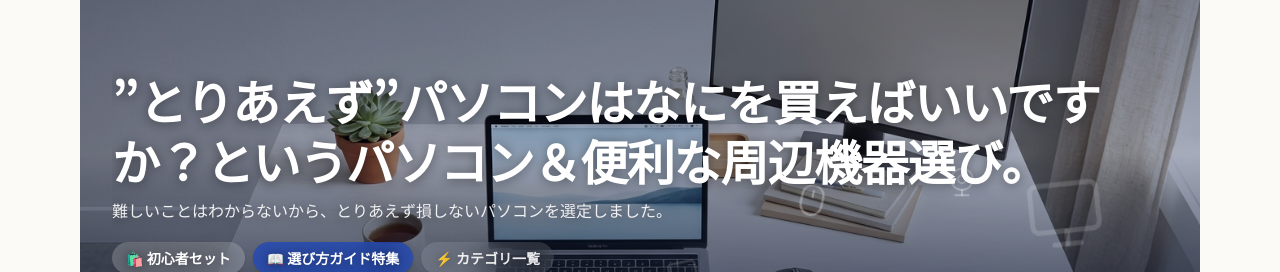
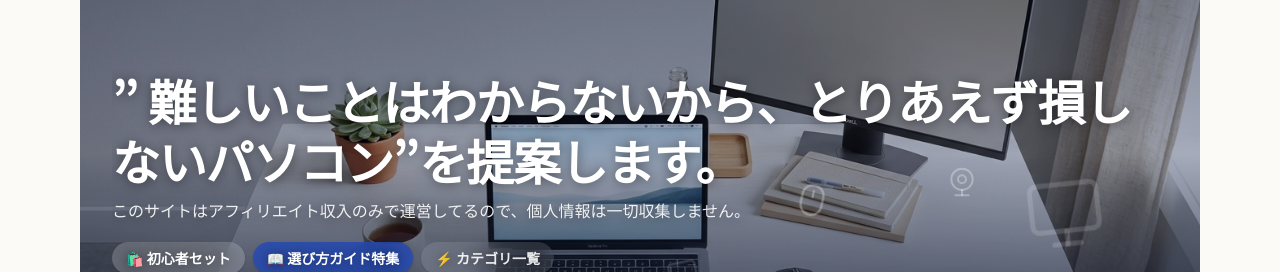
Before and after one commit to Kei3380/deskgear, a Next.js app: page / in a window 1280 px wide. Shown: the part 195-467 px from the top of the page. Built offline with nearby package versions, Linux system fonts and the light colour scheme; no server answers.

Commit message:
Update home-intro.tsx

```diff
--- a/src/components/home/home-intro.tsx
+++ b/src/components/home/home-intro.tsx
@@ -36,12 +36,10 @@ export function HomeIntro({ productCount }: { productCount: number }) {
 
       <div className="relative flex flex-col gap-2 text-white [text-shadow:0_1px_12px_rgb(0_0_0/0.45)]">
         <h1 className="font-heading text-3xl font-bold tracking-tight sm:text-5xl sm:leading-tight">
-          ”とりあえず”パソコンはなにを買えばいいですか？
-          <br className="sm:hidden" />
-          というパソコン＆便利な周辺機器選び。
+          ” 難しいことはわからないから、とりあえず損しないパソコン”を提案します。
         </h1>
         <p className="max-w-2xl text-sm text-white/90 sm:text-base">
-          難しいことはわからないから、とりあえず損しないパソコンを選定しました。
+        　このサイトはアフィリエイト収入のみで運営してるので、個人情報は一切収集しません。
         </p>
 
         {/* ファーストビューからのクイックナビゲーション */}
```
